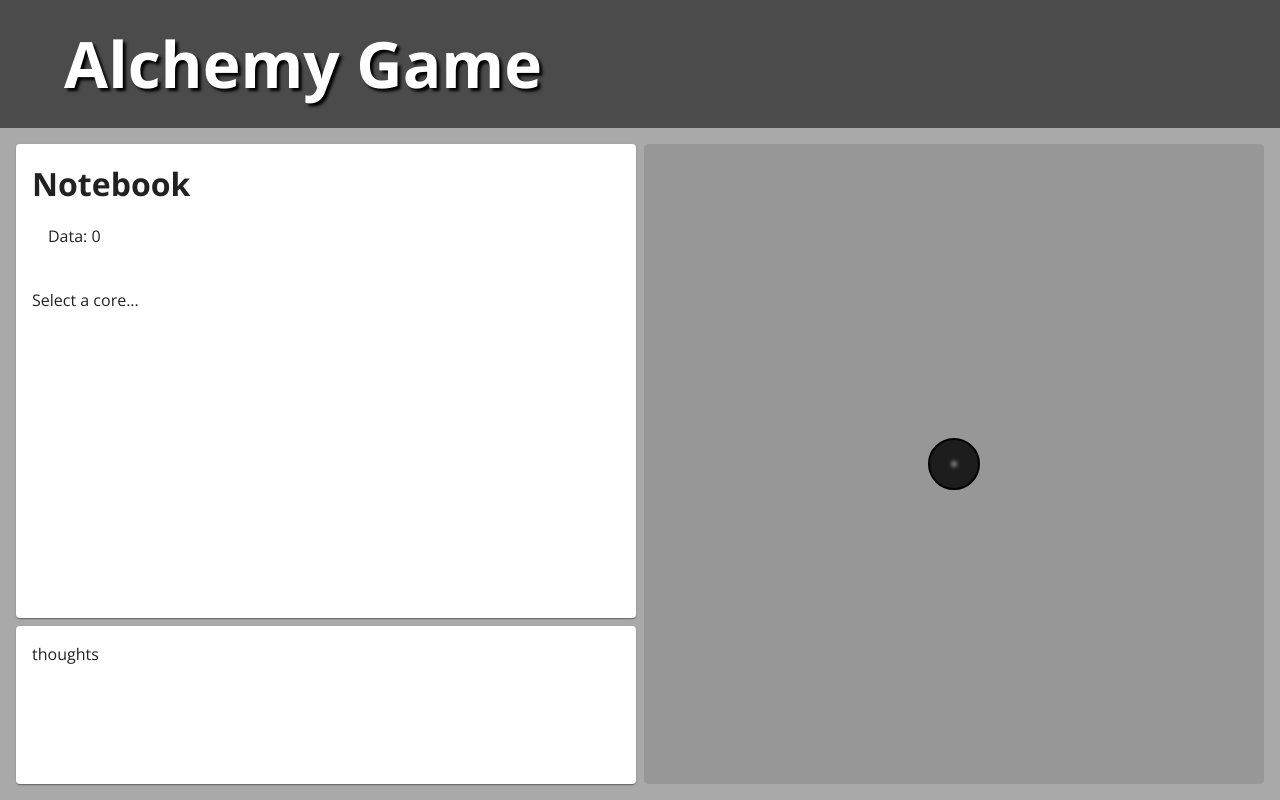
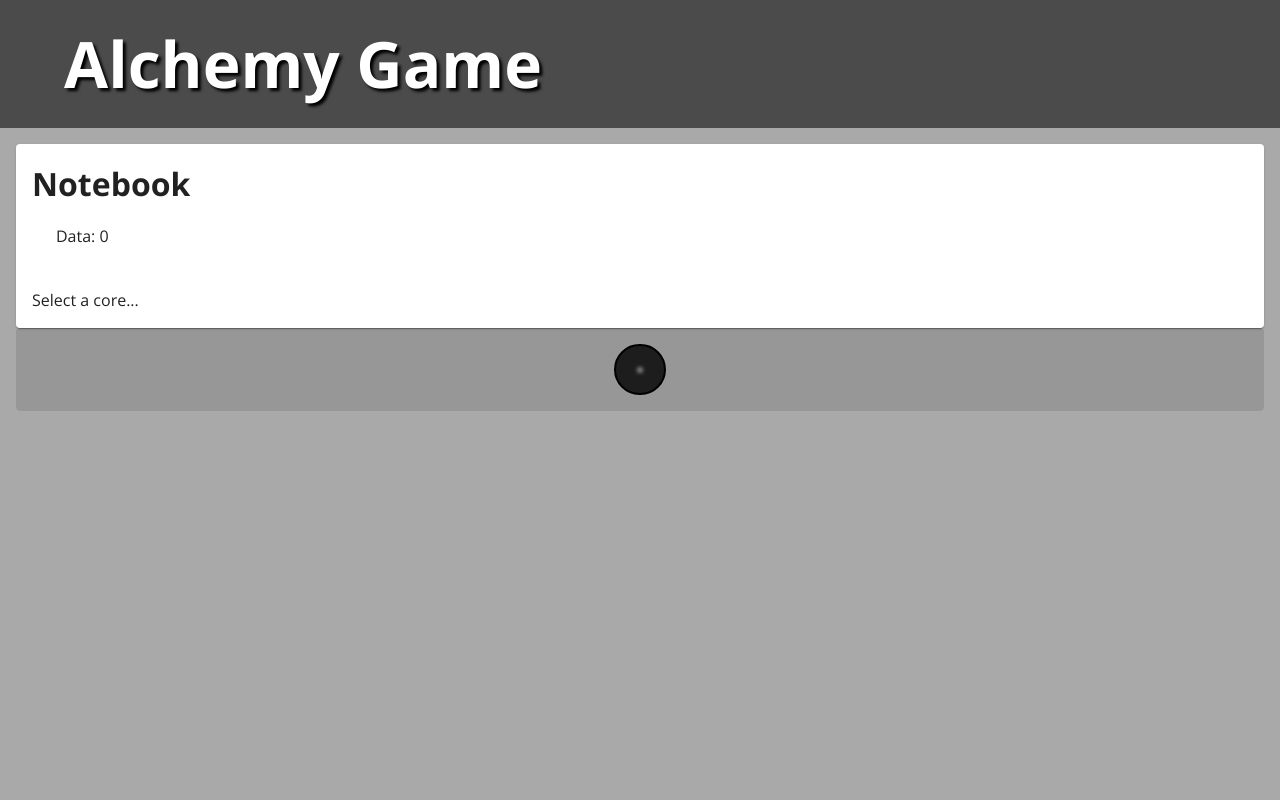
Before and after one commit to dylancdavis/alchemy-game, a Vue app: page / in a window 1280 px wide. Built offline with nearby package versions, Linux system fonts and the light colour scheme.

Commit message:
Remove grid styling from panels

```diff
--- a/src/components/EssencePanels.vue
+++ b/src/components/EssencePanels.vue
@@ -90,7 +90,6 @@ const contractCore = () => {
 		</div>
 		</v-card>
 		<CorePanel @click="selectedCore = null" class="panel" :outerSize="outerSize" :innerSize="innerSize" :selectCore="selectCore" />
-		<v-card id="thought-panel" class="panel">thoughts</v-card>
 	</div>
 </template>
 
@@ -99,16 +98,10 @@ const contractCore = () => {
 	#essence-panels {
 		width: 100%;
 		height: 100%;
-		display: grid;
-		grid-gap: 8px;
 		background-color: darkgray;
 		grid-template-columns: 1fr 1fr;
 		grid-template-rows: 3fr 1fr;
 		padding: 16px;
-	}
-
-	#core-panel {
-		grid-row: span 2;
 	}
 
 	.panel {
```
